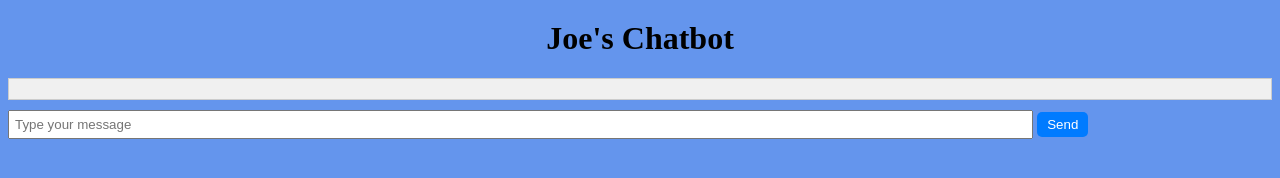
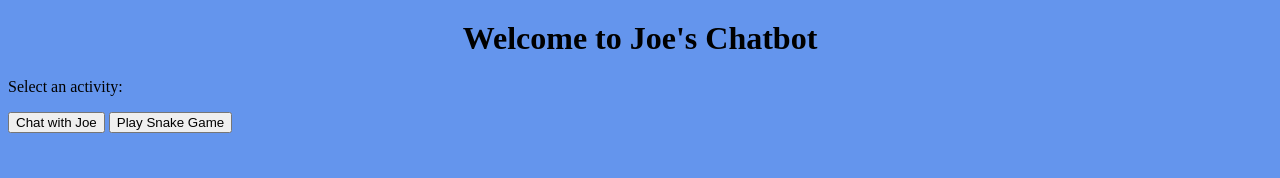
Before and after one commit to trentm2202/Trent, a plain HTML site: page index.html in a window 1280 px wide. Drawn offline with Linux system fonts and the light colour scheme.

Commit message:
Update index.html

```diff
--- a/index.html
+++ b/index.html
@@ -3,23 +3,16 @@
 <head>
     <meta charset="UTF-8">
     <meta name="viewport" content="width=device-width, initial-scale=1.0">
-    <title>Joe's Chatbot</title>
+    <title>Home Screen</title>
     <link rel="stylesheet" href="style.css">
 </head>
 <body>
-    <h1>Joe's Chatbot</h1>
-
-    <div id="chat-log">
-        <!-- ... (your chat log content) ... -->
+    <div id="home-screen">
+        <h1>Welcome to Joe's Chatbot</h1>
+        <p>Select an activity:</p>
+        <button id="chatbot-button">Chat with Joe</button>
+        <button id="snake-game-button">Play Snake Game</button>
     </div>
-
-    <input id="user-input" type="text" placeholder="Type your message">
-    <button id="send-button">Send</button>
     <script src="script.js"></script>
-
-    <!-- Placeholder for the Snake game -->
-    <div id="snake-game-container">
-        <!-- You can integrate the Snake game here -->
-    </div>
 </body>
 </html>
```
